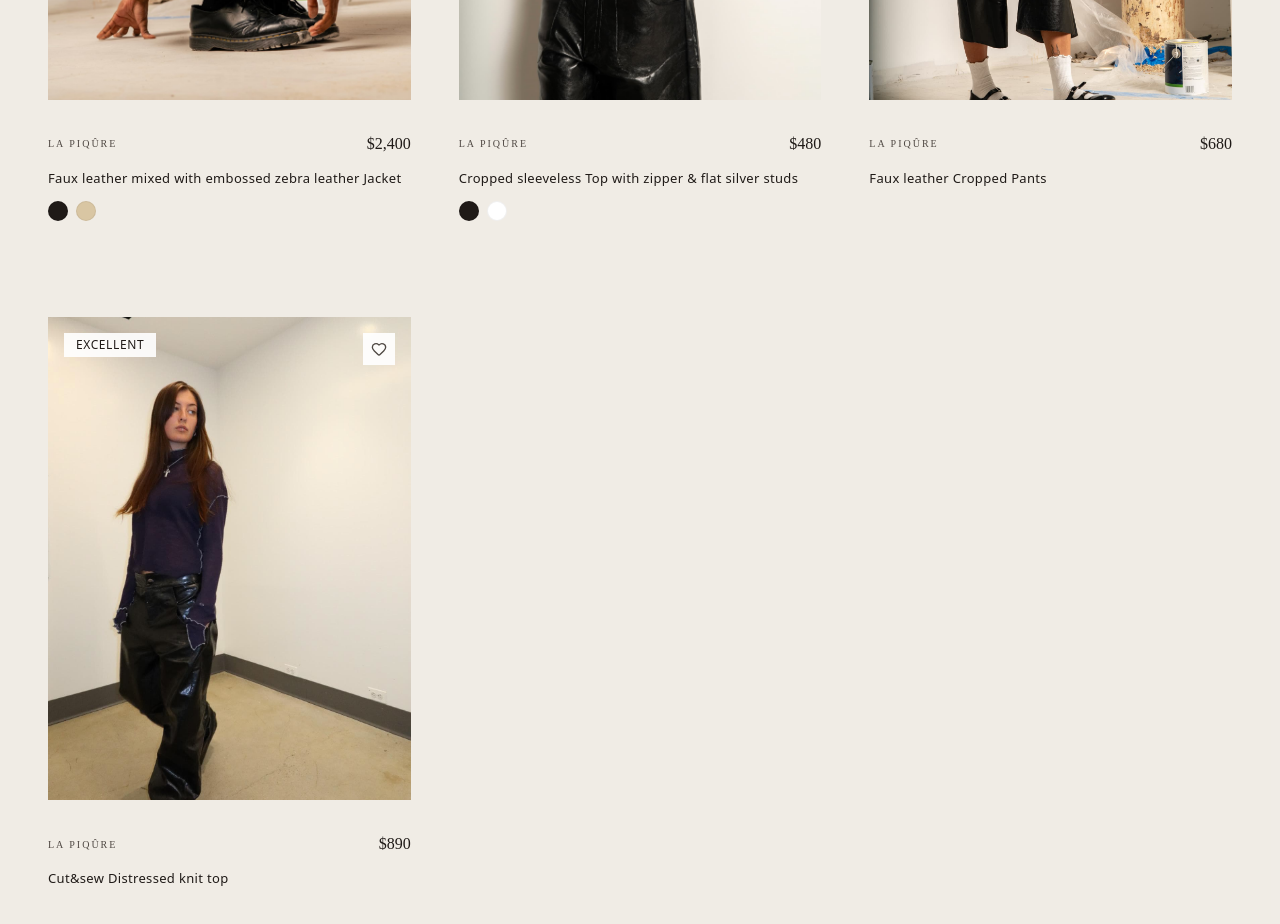
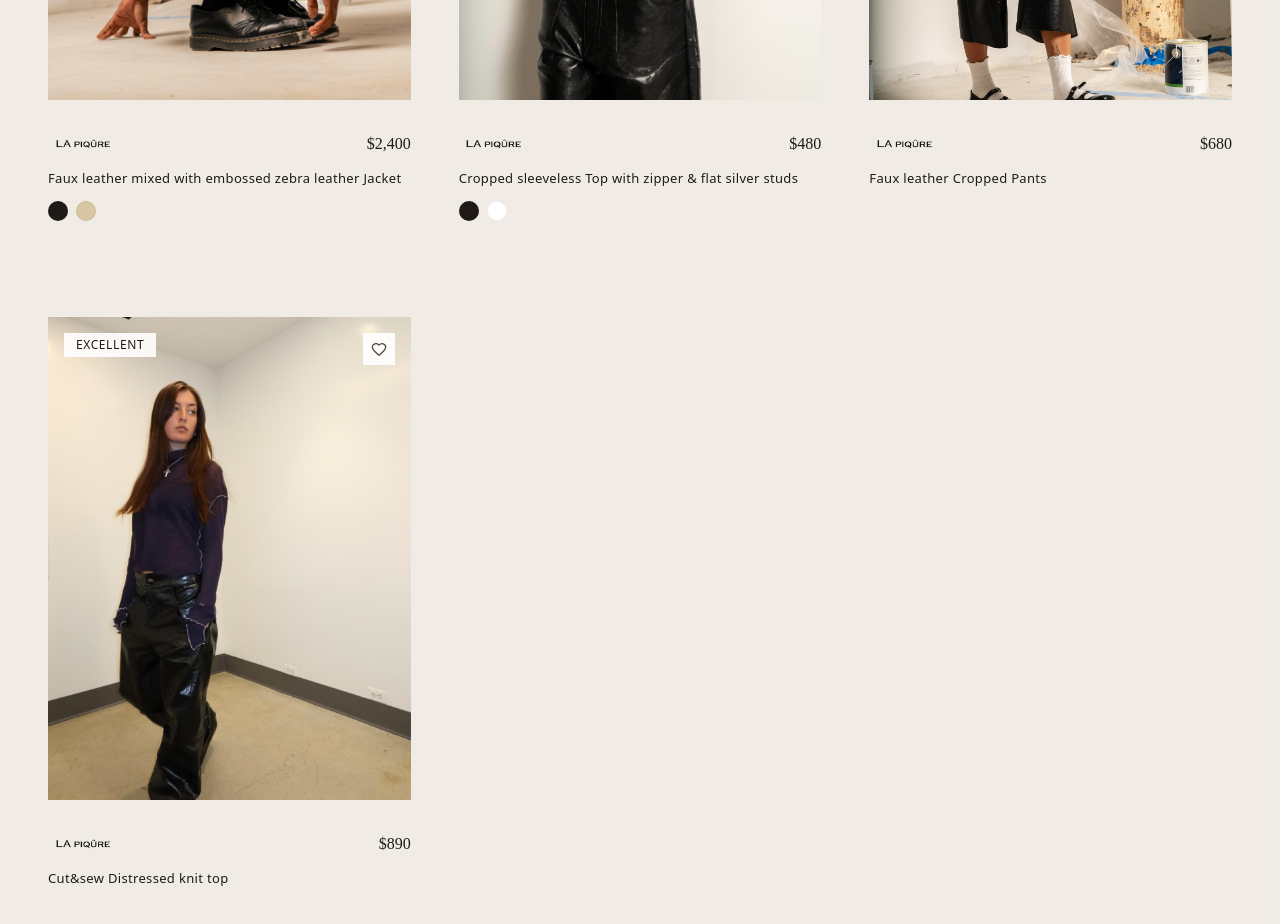
Before and after one commit to soringifei/lapiqure, a Next.js app: page / in a window 1280 px wide. Shown: the part 2600-3524 px from the top of the page. Built offline with nearby package versions, Linux system fonts and the light colour scheme; no server answers; a web font is replaced by a local one.

Commit message:
design: use brand logo instead of text for LA PIQURE designer name

```diff
--- a/app/(site)/pieces/[slug]/page.tsx
+++ b/app/(site)/pieces/[slug]/page.tsx
@@ -125,9 +125,15 @@ export default function ProductPage({ params }: ProductPageProps) {
                 )}
               </div>
 
-              <p className="font-sans text-xs tracking-editorial uppercase text-ink-700">
-                {piece.designer}
-              </p>
+              <div className="flex items-center">
+                {piece.designer && piece.designer.toUpperCase().includes('LA PIQ') ? (
+                  <div className="relative h-4 w-[90px]">
+                    <Image src="/brand/logo.png" alt="LA PIQÛRE" fill sizes="90px" className="object-contain" />
+                  </div>
+                ) : (
+                  <p className="font-sans text-xs tracking-editorial uppercase text-ink-700">{piece.designer}</p>
+                )}
+              </div>
             </div>
 
             <div className="pt-12">
--- a/components/piece-card.tsx
+++ b/components/piece-card.tsx
@@ -126,9 +126,15 @@ export default function PieceCard({
 
       <div className="space-y-3">
         <div className="flex items-center justify-between">
-          <p className="font-display text-[10px] tracking-[0.2em] uppercase text-ink-700">
-            {designer}
-          </p>
+          <div className="flex items-center">
+            {designer && designer.toUpperCase().includes('LA PIQ') ? (
+              <div className="relative h-3 w-[70px]">
+                <Image src="/brand/logo.png" alt="LA PIQÛRE" fill sizes="70px" className="object-contain" />
+              </div>
+            ) : (
+              <p className="font-display text-[10px] tracking-[0.2em] uppercase text-ink-700">{designer}</p>
+            )}
+          </div>
           <p className="font-display text-base text-ink">
             ${price.toLocaleString()}
           </p>
```
